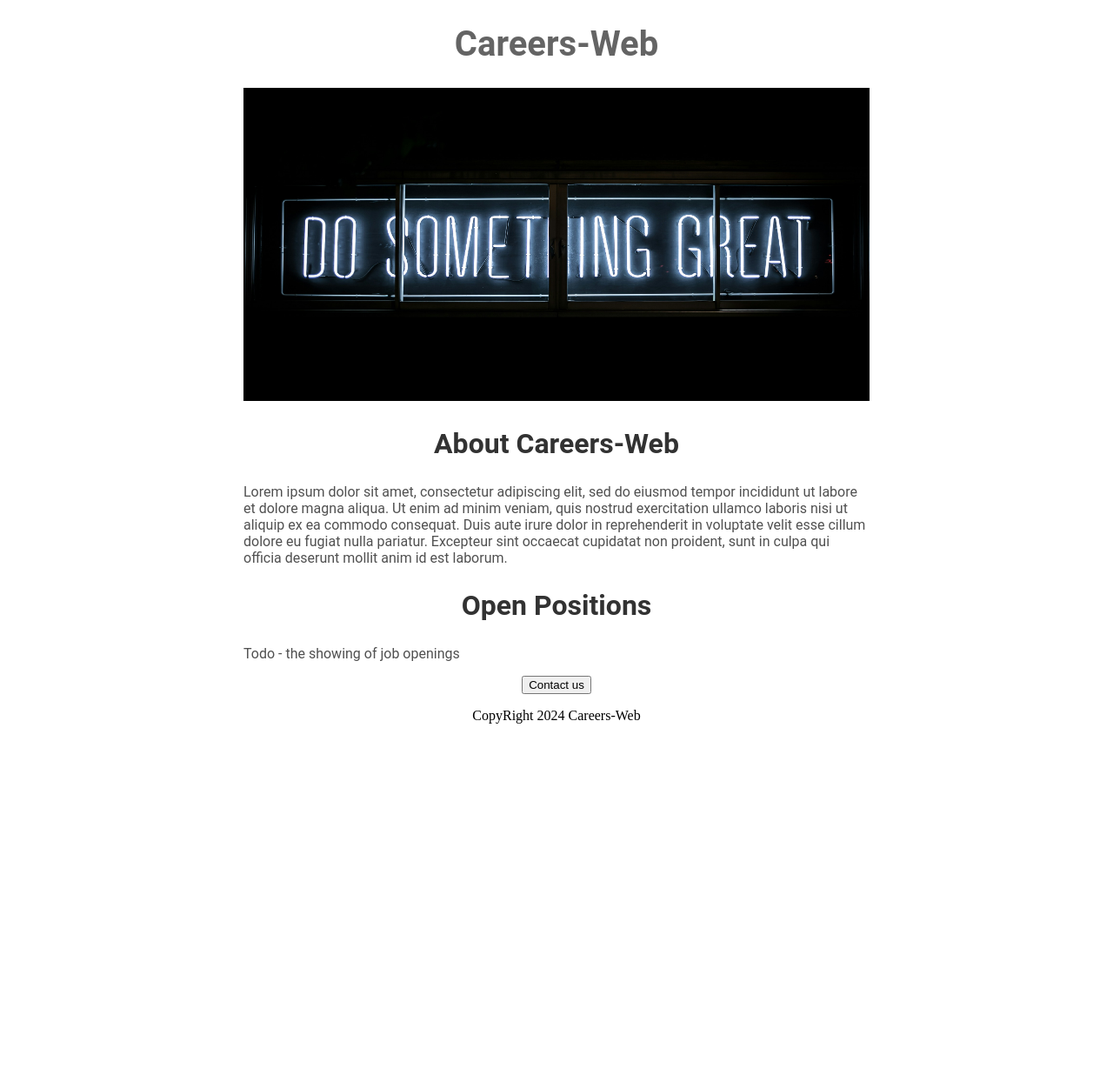
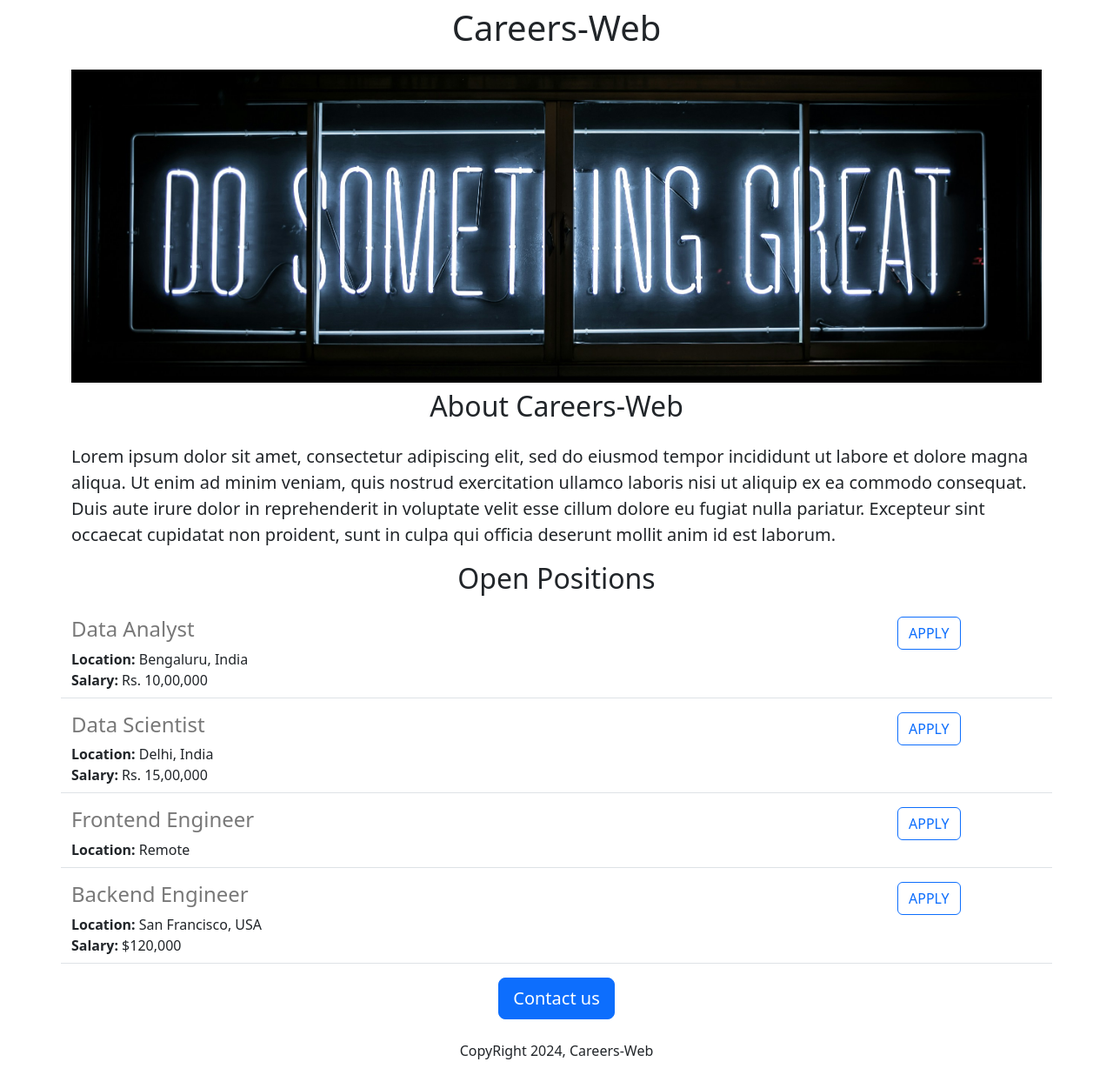
Before and after one commit to 2Nice0p/Careers-website, a Flask app: page / in a window 1280 px wide. Shown: the whole page at 87% size. Before the commit the page ends 832 px from the top, so only its background shows below. Run offline with Flask 3, Linux system fonts and the light colour scheme.

Commit message:
added dynamic data and API route

```diff
--- a/app.py
+++ b/app.py
@@ -1,12 +1,46 @@
-from flask import Flask, render_template       #from flask module we are using the Flask class
+from flask import Flask, render_template, jsonify
+
+#from flask module we are using the Flask class
 
 app = Flask(__name__)        #creating an instance of the Flask class
                              #app is an object name and the __name__ is inbulit name ........ use -  print(__name__) to check
 
+
+#this is templeting syntax provided by flask as i can access the things from app file and use the below info in job opening in home.html
+JOBS = [
+  {
+    'id': 1,
+    'title': 'Data Analyst',
+    'location': 'Bengaluru, India',
+    'salary': 'Rs. 10,00,000'
+  },
+  {
+    'id': 2,
+    'title': 'Data Scientist',
+    'location': 'Delhi, India',
+    'salary': 'Rs. 15,00,000'
+  },
+  {
+    'id': 3,
+    'title': 'Frontend Engineer',
+    'location': 'Remote',
+  },
+  {
+    'id': 4,
+    'title': 'Backend Engineer',
+    'location': 'San Francisco, USA',
+    'salary': '$120,000'
+  }
+]
+
 @app.route("/")              #creating a route for the app and @ is decorator
+def hello_world():           #creating a function
+  return render_template('home.html',jobs=JOBS)
 
-def hello_world():           #creating a function
-  return render_template('home.html')
+
+@app.route("/api/jobs")
+def list_jobs():
+  return jsonify(JOBS)
 
 if __name__ == '__main__':
   app.run(host='0.0.0.0', debug=True)
--- a/templates/home.html
+++ b/templates/home.html
@@ -2,47 +2,34 @@
 <html>
   <head>
     <title>Careers-Web</title>
+    <meta charset="utf-8">
+    <meta name="viewport" content="width=device-width, initial-scale=1">
+    <link href="https://cdn.jsdelivr.net/npm/bootstrap@5.3.2/dist/css/bootstrap.min.css" rel="stylesheet" integrity="sha384-T3c6CoIi6uLrA9TneNEoa7RxnatzjcDSCmG1MXxSR1GAsXEV/Dwwykc2MPK8M2HN" crossorigin="anonymous">
     <style>
-      h1{
-        font-size: 40px;
-        font-family: Roboto;
-        font-weight: bold;
-        color: rgb(100,100,100);       /*255 is the highest number in rgb*/
-        text-align: center;
-      }
-      #banner{
+      #banner {
+        height: 360px;
         width: 100%;
-        height: 360px;
-        object-fit: covecover    }
-      h2{
-        font-family: Roboto;
-        font-size: 32px;
-        color: rgb(50,50,50);
-        text-align: center;
-      }
-      .bodytext{
-        font-family: Roboto;
-        color: rgb(80, 80, 80);
-      }
-      #container{
-        max-width: 720px;
-        margin: 0 auto 0 auto;     /*up left down right*/
+        object-fit:cover;
       }
     </style>
   </head>
   <body>
-    <div id="container">
-      <h1>Careers-Web</h1>
-      <img id="banner" src="https://d3d70e36-5c16-4a41-a63b-7514d0480463-00-1fqpoooaxl4c6.pike.replit.dev/static/banner.jpg ">
-      <h2>About Careers-Web</h2>
-      <p class="bodytext">
+    <div class="container">
+      <h1 class="text-center mt-2 mb-4">Careers-Web</h1>
+      <img class="img-fluid" id="banner" src="https://d3d70e36-5c16-4a41-a63b-7514d0480463-00-1fqpoooaxl4c6.pike.replit.dev/static/banner.jpg ">
+      <h2 class="text-center mt-2 mb-4">About Careers-Web</h2>
+      <p class="lead">
         Lorem ipsum dolor sit amet, consectetur adipiscing elit, sed do eiusmod tempor incididunt ut labore et dolore magna aliqua. Ut enim ad minim veniam, quis nostrud exercitation ullamco laboris nisi ut aliquip ex ea commodo consequat. Duis aute irure dolor in reprehenderit in voluptate velit esse cillum dolore eu fugiat nulla pariatur. Excepteur sint occaecat cupidatat non proident, sunt in culpa qui officia deserunt mollit anim id est laborum.
       </p>
-      <h2>Open Positions</h2>
-      <p class="bodytext">Todo - the showing of job openings</p>
-      <div style="text-align: center">
-         <button>Contact us</button>
-        <p>CopyRight 2024 Careers-Web</p>
+      <h2 class="text-center mt-2 mb-4">Open Positions</h2>
+      <div >
+        {% for job in jobs %}
+          {% include 'jobitems.html' %}
+        {% endfor %}
+      <div>
+      <div class="text-center">
+         <button class="btn btn-primary btn-lg">Contact us</button>
+        <p class="mt-4">CopyRight 2024, Careers-Web</p>
       </div>
 
 
--- /dev/null
+++ b/templates/jobitems.html
@@ -0,0 +1,12 @@
+<div class="border-bottom row" style="margin-bottom: 16px; padding-bottom: 8px;">
+   <div class="col-10">
+      <h4 style="color:rgb(120,120,120)">{{job['title']}}</h4>
+       <div>  <b>Location:</b> {{job['location']}}  </div>
+       {% if 'salary' in job %}
+       <div>  <b>Salary:</b> {{job['salary']}}  </div>
+       {% endif %}
+   </div>
+   <div class="col-2">
+     <button type="button" class="btn btn-outline-primary">APPLY</button>
+   </div>
+ </div>
```
